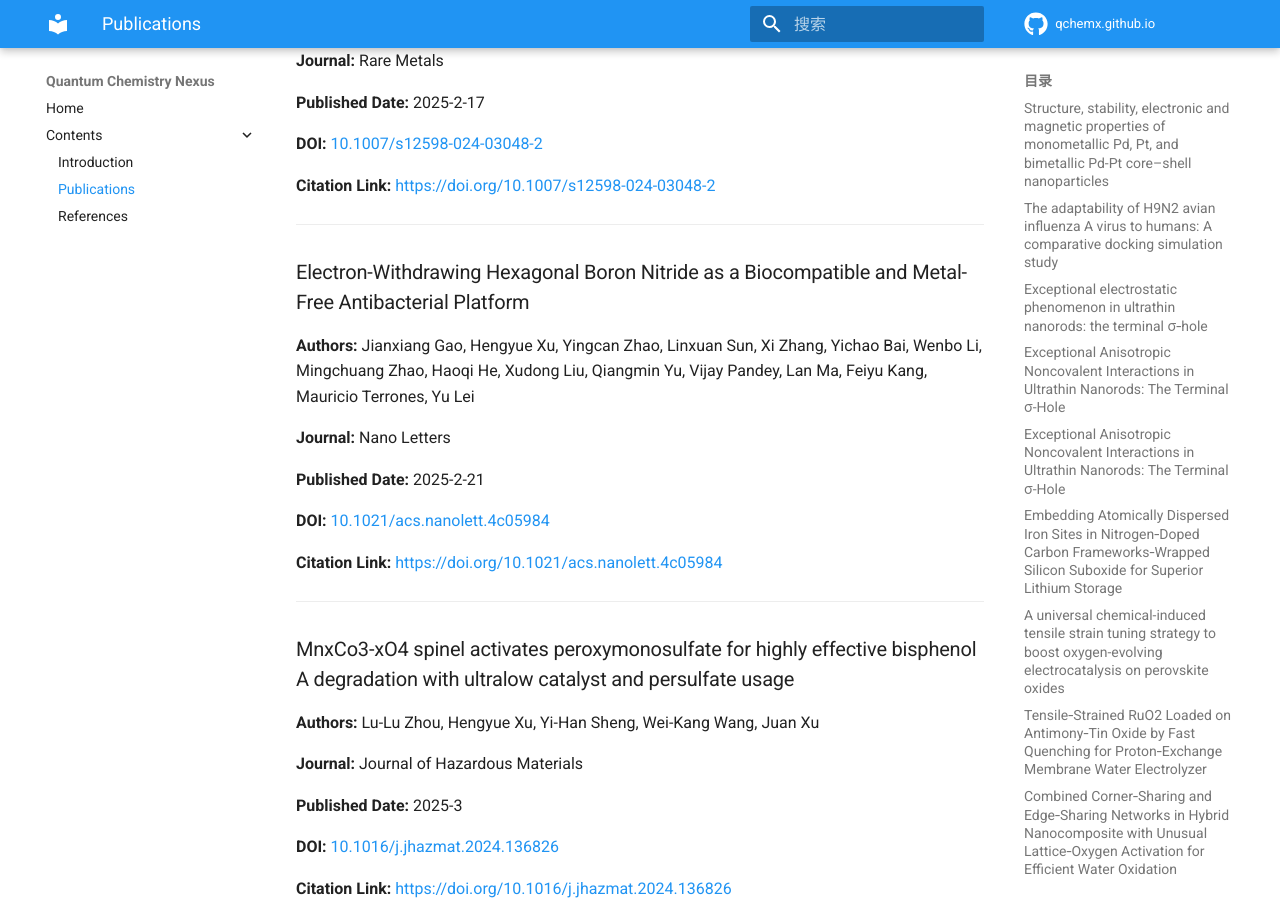
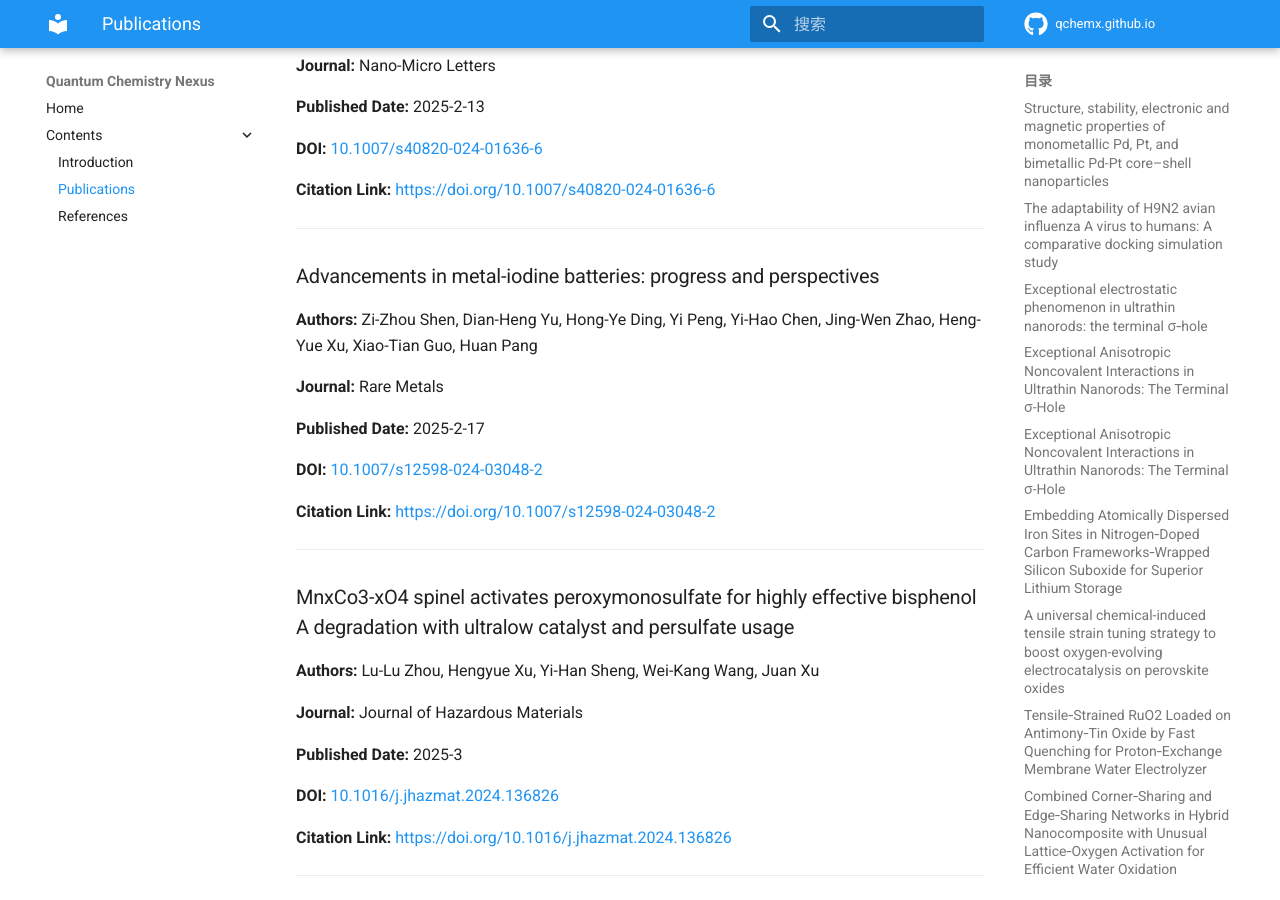
Before and after one commit to QChemX/qchemx.github.io, an MkDocs documentation site: the page built from docs/publications.md, in a window 1280 px wide and 900 px high, scrolled down 22876 px. Built offline with MkDocs 1.6.1 and Material for MkDocs 9.7.7, drawn with Linux system fonts in a browser that asks for light colours; comment, search, counter and statistics services are not loaded; some of the changed text lies outside the part shown.

Commit message:
[orcid sync] Update publications

```diff
--- a/docs/publications.md
+++ b/docs/publications.md
@@ -1026,22 +1042,6 @@ This page was generated automatically.
 **DOI:** [10.1007/s12598-024-03048-2](https://doi.org/10.1007/s12598-024-03048-2)
 
 **Citation Link:** [https://doi.org/10.1007/s12598-024-03048-2](https://doi.org/10.1007/s12598-024-03048-2)
-
-
-
----
-
-### Electron-Withdrawing Hexagonal Boron Nitride as a Biocompatible and Metal-Free Antibacterial Platform
-
-**Authors:** Jianxiang Gao, Hengyue Xu, Yingcan Zhao, Linxuan Sun, Xi Zhang, Yichao Bai, Wenbo Li, Mingchuang Zhao, Haoqi He, Xudong Liu, Qiangmin Yu, Vijay Pandey, Lan Ma, Feiyu Kang, Mauricio Terrones, Yu Lei
-
-**Journal:** Nano Letters
-
-**Published Date:** 2025-2-21
-
-**DOI:** [10.1021/acs.nanolett.4c05984](https://doi.org/10.1021/acs.nanolett.4c05984)
-
-**Citation Link:** [https://doi.org/10.1021/acs.nanolett.4c05984](https://doi.org/10.1021/acs.nanolett.4c05984)
 
 
 
```
Also changed, not shown: other parts of docs/publications.md (+16 -0 lines).
